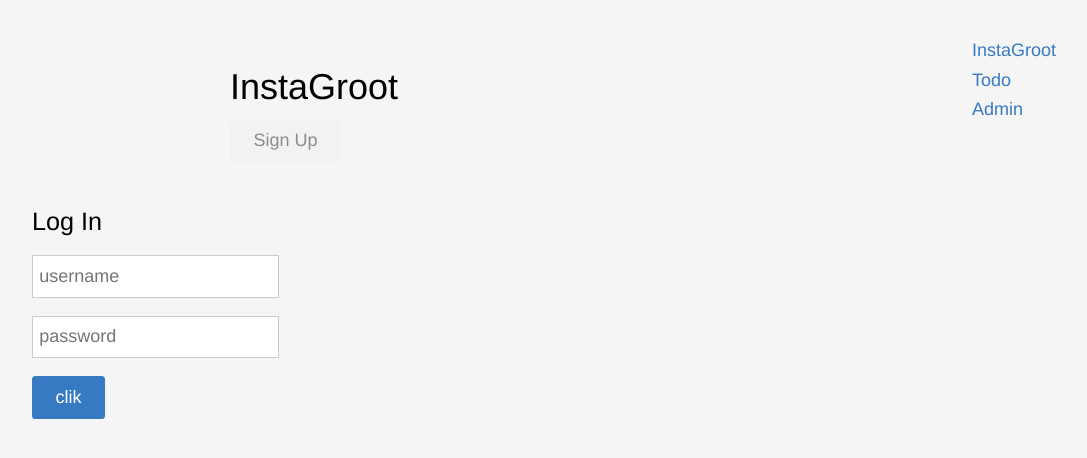
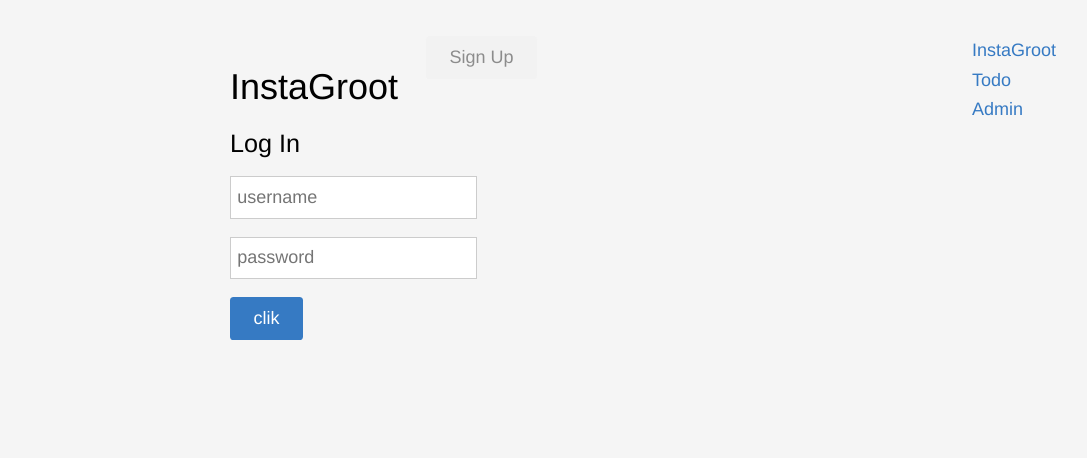
Before and after one commit to Balatzar/InstaGroot, a website: page public/index.html in a window 1280 px wide. Shown: the whole page, without its empty margins (96-1183 px from the left). Drawn offline with Linux system fonts and the light colour scheme.

Commit message:
log-in sign-up css

```diff
--- a/public/assets/css/main.css
+++ b/public/assets/css/main.css
@@ -20,7 +20,7 @@ nav {
 
 .titre {
   position: absolute;
-  left: 10%;
+  right: 50%;
 }
 
 .admin p, .admin label {
--- a/public/views/form.html
+++ b/public/views/form.html
@@ -1,8 +1,9 @@
+ <button  class="titre" ng-click="switch()">{{logState}}</button>
+
 <h1>InstaGroot</h1>
 
- <button ng-click="switch()">{{logState}}</button>
 
-<form class="titre" ng-show="log" ng-model="log-in" ng-submit="checkUser()">
+<form ng-show="log" ng-model="log-in" ng-submit="checkUser()">
 
   <h2>Log In</h2>
   <input type="text" placeholder="username"
```
